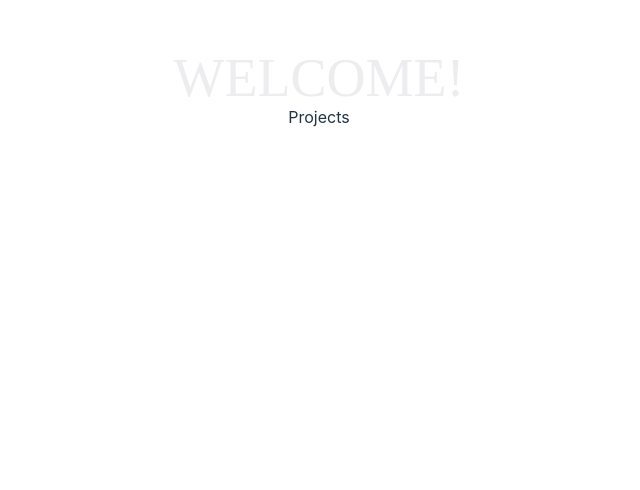
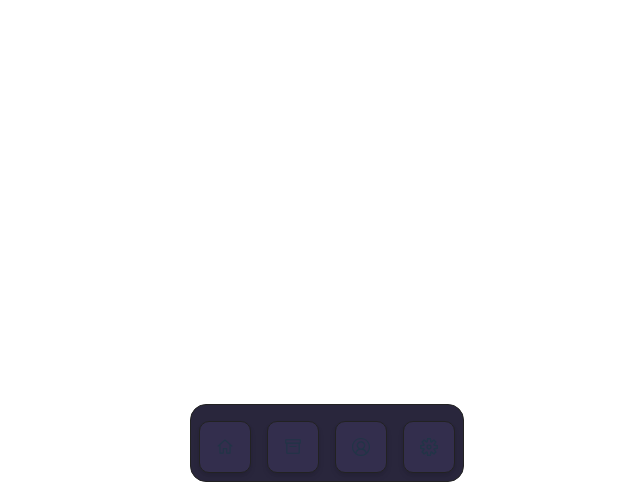
Before and after one commit to Juan1mera/Portfolio, a React (Vite) app: page / in a window 1280 px wide. Shown: the part 310-800 px from the top of the page, without its empty margins (321-961 px from the left). Built offline with nearby package versions, Linux system fonts and the light colour scheme; a web font is replaced by a local one.

Commit message:
style: Agregando un dock al home

```diff
--- a/src/views/home/App.tsx
+++ b/src/views/home/App.tsx
@@ -1,16 +1,23 @@
-import TextPressure from '../../components/TextPressure'
-import Projects from '../projects/Projects'
+import Dock from '../../components/Dock/Dock'
 import './App.css'
+import { VscHome,VscArchive, VscAccount, VscSettingsGear } from "react-icons/vsc";
+function App() {
+  const items = [
+    { icon: <VscHome size={18} />, label: 'About', onClick: () => alert('Home!') },
+    { icon: <VscArchive size={18} />, label: 'Projects', onClick: () => alert('Archive!') },
+    { icon: <VscAccount size={18} />, label: 'Galery', onClick: () => alert('Profile!') },
+    { icon: <VscSettingsGear size={18} />, label: 'Contact', onClick: () => alert('Settings!') },
+  ];
 
-function App() {
 
   return (
-  <div style={{position: 'relative', }}>
-    <TextPressure
-      text="Welcome!"
-      textColor="#edecee"
-    />
-    <Projects />
+  <div style={{position: 'fixed', bottom: 0}}>
+  <Dock
+    items={items}
+    panelHeight={68}
+    baseItemSize={50}
+    magnification={70}
+  />
   </div>
   )
 }
```
